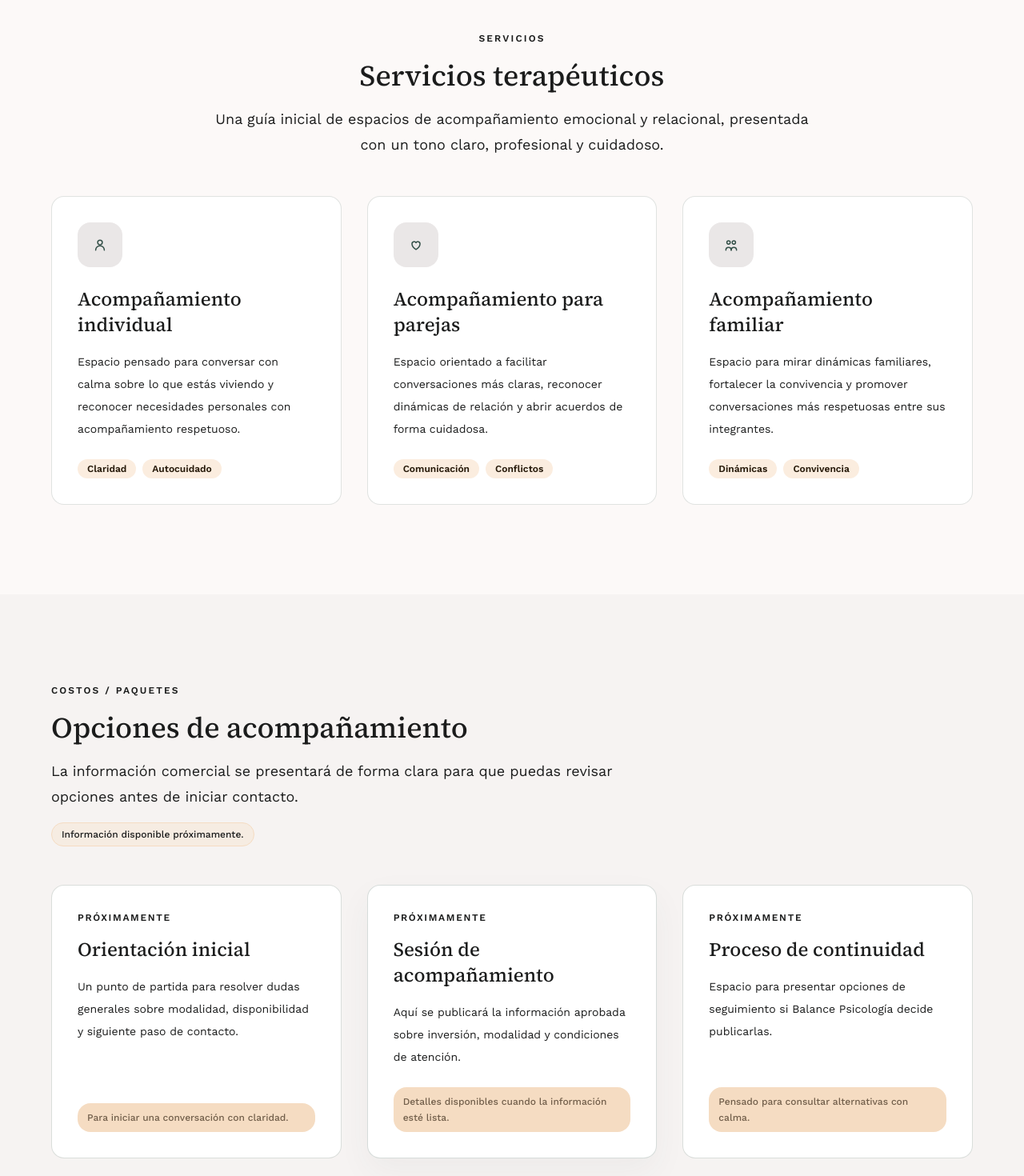
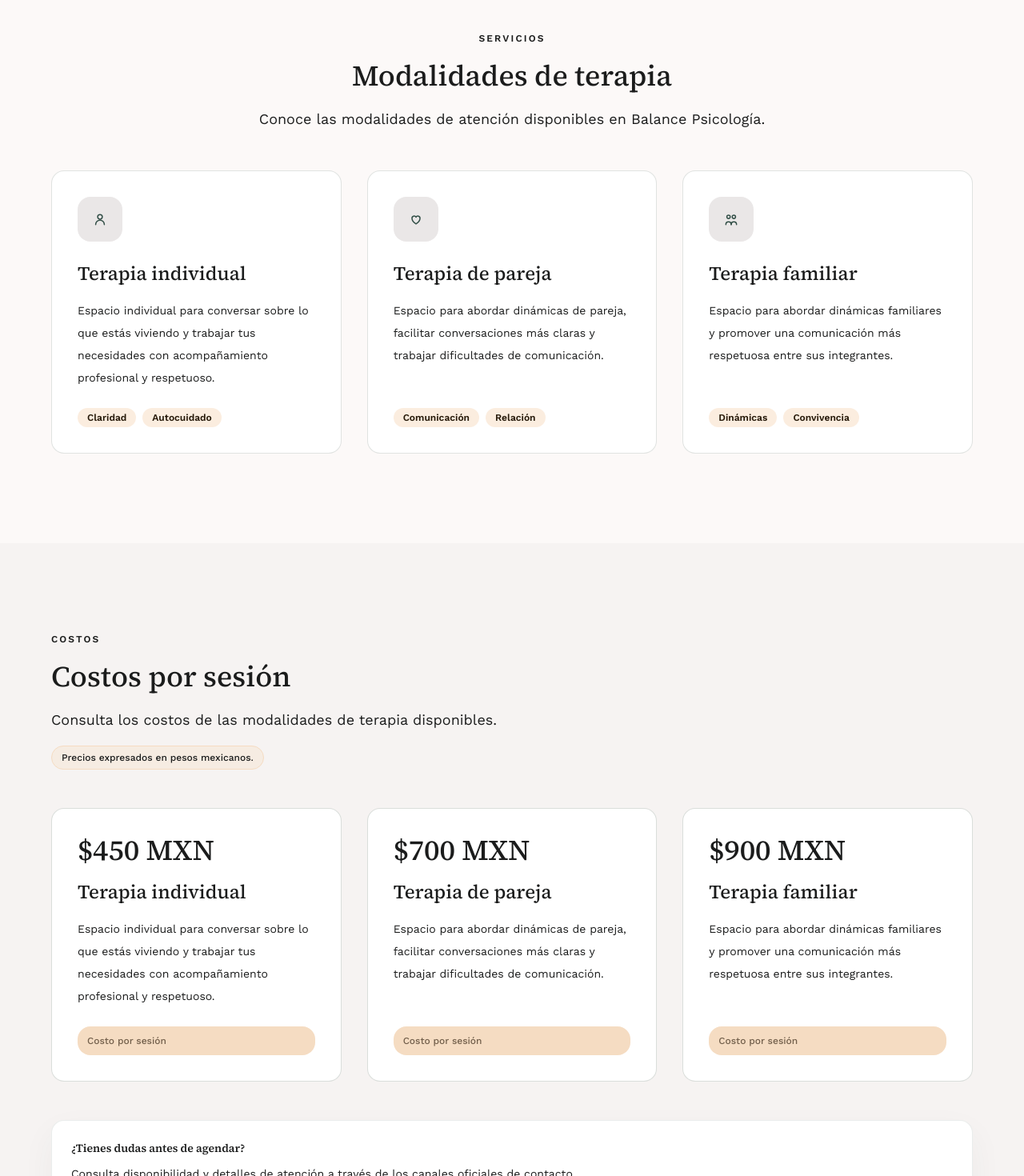
Before and after one commit to GerardoRegalado/BalancePsicologia, a Next.js app: page / in a window 1280 px wide. Shown: the part 1660-3130 px from the top of the page at 80% size. Built offline with nearby package versions, Linux system fonts and the light colour scheme; no server answers.

Commit message:
phase 3.7 done

```diff
--- a/components/sections/packages-section.tsx
+++ b/components/sections/packages-section.tsx
@@ -12,16 +12,12 @@ export function PackagesSection() {
       className="bg-surface-container-low"
     >
       <div className="grid gap-5 md:grid-cols-3 md:gap-8">
-        {packagesSectionContent.items.map((item, index) => (
+        {packagesSectionContent.items.map((item) => (
           <article
             key={item.name}
-            className={
-              index === 1
-                ? "flex flex-col rounded-lg border border-primary/20 bg-surface-container-lowest p-6 shadow-atmospheric-sm md:min-h-72 md:p-8"
-                : "flex flex-col rounded-lg border border-outline-variant/60 bg-surface-container-lowest p-6 md:min-h-72 md:p-8"
-            }
+            className="flex flex-col rounded-lg border border-outline-variant/60 bg-surface-container-lowest p-6 md:min-h-72 md:p-8"
           >
-            <p className="text-xs font-semibold tracking-[0.14em] text-secondary uppercase">
+            <p className="font-serif text-3xl font-medium text-on-surface md:text-4xl">
               {item.meta}
             </p>
             <h3 className="mt-4 font-serif text-2xl font-medium text-on-surface">
--- a/content/packages.ts
+++ b/content/packages.ts
@@ -1,39 +1,22 @@
 import type { PackagesSectionContent } from "@/types/content";
+import { pricingPlans } from "@/content/pricing";
 
 export const packagesSectionContent: PackagesSectionContent = {
   id: "costos",
-  eyebrow: "Costos / Paquetes",
-  title: "Opciones de acompañamiento",
-  description:
-    "La información comercial se presentará de forma clara para que puedas revisar opciones antes de iniciar contacto.",
-  publicNote: "Información disponible próximamente.",
-  items: [
-    {
-      name: "Orientación inicial",
-      summary:
-        "Un punto de partida para resolver dudas generales sobre modalidad, disponibilidad y siguiente paso de contacto.",
-      detail: "Para iniciar una conversación con claridad.",
-      meta: "Próximamente",
-    },
-    {
-      name: "Sesión de acompañamiento",
-      summary:
-        "Aquí se publicará la información aprobada sobre inversión, modalidad y condiciones de atención.",
-      detail: "Detalles disponibles cuando la información esté lista.",
-      meta: "Próximamente",
-    },
-    {
-      name: "Proceso de continuidad",
-      summary:
-        "Espacio para presentar opciones de seguimiento si Balance Psicología decide publicarlas.",
-      detail: "Pensado para consultar alternativas con calma.",
-      meta: "Próximamente",
-    },
-  ],
+  eyebrow: "Costos",
+  title: "Costos por sesión",
+  description: "Consulta los costos de las modalidades de terapia disponibles.",
+  publicNote: "Precios expresados en pesos mexicanos.",
+  items: pricingPlans.map((plan) => ({
+    name: plan.name,
+    summary: plan.description,
+    detail: "Costo por sesión",
+    meta: plan.price,
+  })),
   note: {
-    title: "Detalles con Balance Psicología",
+    title: "¿Tienes dudas antes de agendar?",
     description:
-      "Los costos finales se integrarán cuando exista información comercial aprobada para publicación.",
+      "Consulta disponibilidad y detalles de atención a través de los canales oficiales de contacto.",
   },
 };
 
--- a/content/pricing.ts
+++ b/content/pricing.ts
@@ -2,15 +2,30 @@ import type { PricingPlan } from "@/types/content";
 
 export const pricingPlans: PricingPlan[] = [
   {
-    name: "Sesión de acompañamiento",
+    id: "individual",
+    name: "Terapia individual",
+    price: "$450 MXN",
     description:
-      "Información comercial disponible próximamente.",
-    featured: false,
+      "Espacio individual para conversar sobre lo que estás viviendo y trabajar tus necesidades con acompañamiento profesional y respetuoso.",
+    icon: "individual",
+    tags: ["Claridad", "Autocuidado"],
   },
   {
-    name: "Proceso de continuidad",
+    id: "couple",
+    name: "Terapia de pareja",
+    price: "$700 MXN",
     description:
-      "Opciones de seguimiento disponibles cuando exista información aprobada.",
-    featured: true,
+      "Espacio para abordar dinámicas de pareja, facilitar conversaciones más claras y trabajar dificultades de comunicación.",
+    icon: "couple",
+    tags: ["Comunicación", "Relación"],
+  },
+  {
+    id: "family",
+    name: "Terapia familiar",
+    price: "$900 MXN",
+    description:
+      "Espacio para abordar dinámicas familiares y promover una comunicación más respetuosa entre sus integrantes.",
+    icon: "family",
+    tags: ["Dinámicas", "Convivencia"],
   },
 ];
--- a/content/services.ts
+++ b/content/services.ts
@@ -1,53 +1,22 @@
 import type { ServiceItem, ServicesSectionContent } from "@/types/content";
+import { pricingPlans } from "@/content/pricing";
 
 export const servicesSectionContent: ServicesSectionContent = {
   id: "servicios",
   eyebrow: "Servicios",
-  title: "Servicios terapéuticos",
+  title: "Modalidades de terapia",
   description:
-    "Una guía inicial de espacios de acompañamiento emocional y relacional, presentada con un tono claro, profesional y cuidadoso.",
-  items: [
-    {
-      title: "Acompañamiento individual",
-      description:
-        "Espacio pensado para conversar con calma sobre lo que estás viviendo y reconocer necesidades personales con acompañamiento respetuoso.",
-      icon: "individual",
-      tags: ["Claridad", "Autocuidado"],
-    },
-    {
-      title: "Acompañamiento para parejas",
-      description:
-        "Espacio orientado a facilitar conversaciones más claras, reconocer dinámicas de relación y abrir acuerdos de forma cuidadosa.",
-      icon: "couple",
-      tags: ["Comunicación", "Conflictos"],
-    },
-    {
-      title: "Acompañamiento familiar",
-      description:
-        "Espacio para mirar dinámicas familiares, fortalecer la convivencia y promover conversaciones más respetuosas entre sus integrantes.",
-      icon: "family",
-      tags: ["Dinámicas", "Convivencia"],
-    },
-  ],
+    "Conoce las modalidades de atención disponibles en Balance Psicología.",
+  items: pricingPlans.map((plan) => ({
+    title: plan.name,
+    description: plan.description,
+    icon: plan.icon,
+    tags: plan.tags,
+  })),
 };
 
-export const serviceItems: ServiceItem[] = [
-  {
-    name: "Acompañamiento individual",
-    summary:
-      "Espacio pensado para conversar con calma sobre lo que estás viviendo y reconocer necesidades personales.",
-    outcome: "Acompañamiento respetuoso al ritmo de cada persona.",
-  },
-  {
-    name: "Acompañamiento para parejas",
-    summary:
-      "Espacio orientado a facilitar conversaciones más claras y reconocer dinámicas de relación.",
-    outcome: "Un entorno cuidadoso para abrir acuerdos y mejorar la comunicación.",
-  },
-  {
-    name: "Acompañamiento familiar",
-    summary:
-      "Espacio para mirar dinámicas familiares y fortalecer la convivencia.",
-    outcome: "Conversaciones más cuidadosas entre sus integrantes.",
-  },
-];
+export const serviceItems: ServiceItem[] = pricingPlans.map((plan) => ({
+  name: plan.name,
+  summary: plan.description,
+  outcome: plan.tags.join(" y "),
+}));
--- a/types/content.ts
+++ b/types/content.ts
@@ -58,9 +58,12 @@ export type AboutSectionContent = {
 };
 
 export type PricingPlan = {
+  id: "individual" | "couple" | "family";
   name: string;
+  price: string;
   description: string;
-  featured: boolean;
+  icon: "individual" | "couple" | "family";
+  tags: string[];
 };
 
 export type FaqItem = {
```
Also changed, not shown: 3 other files (tests, documents, lock files or other folders).
